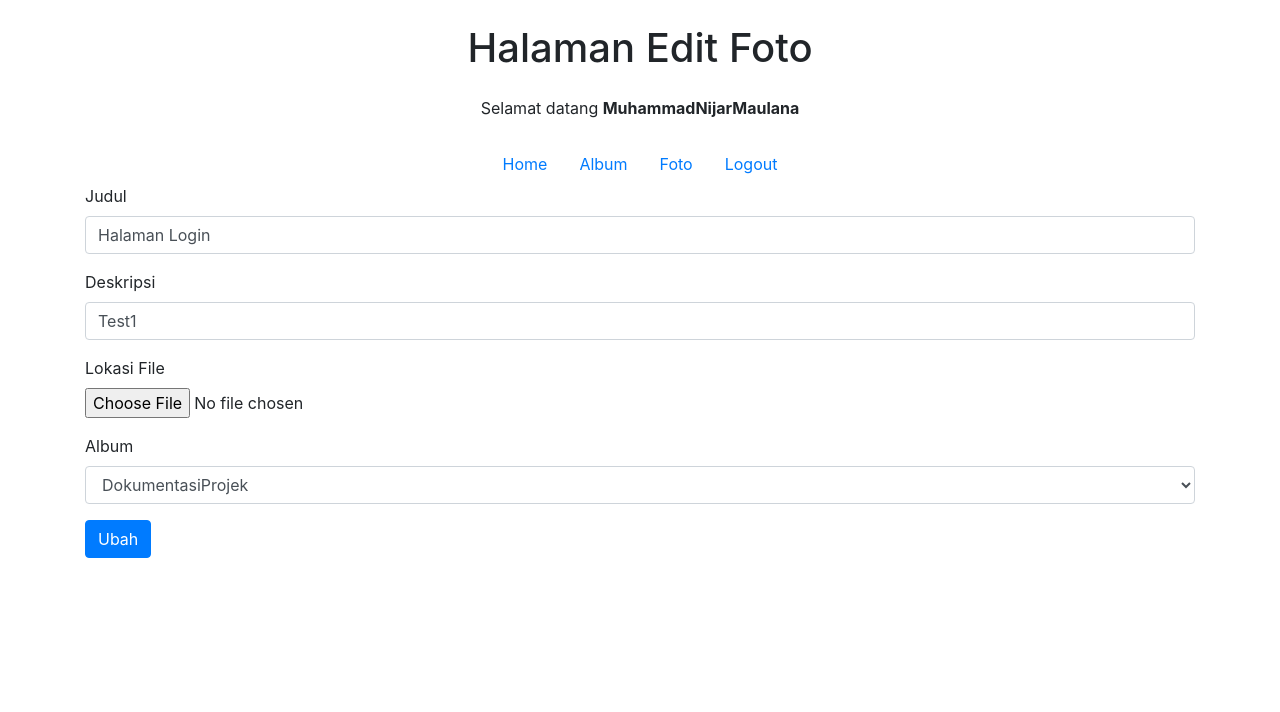
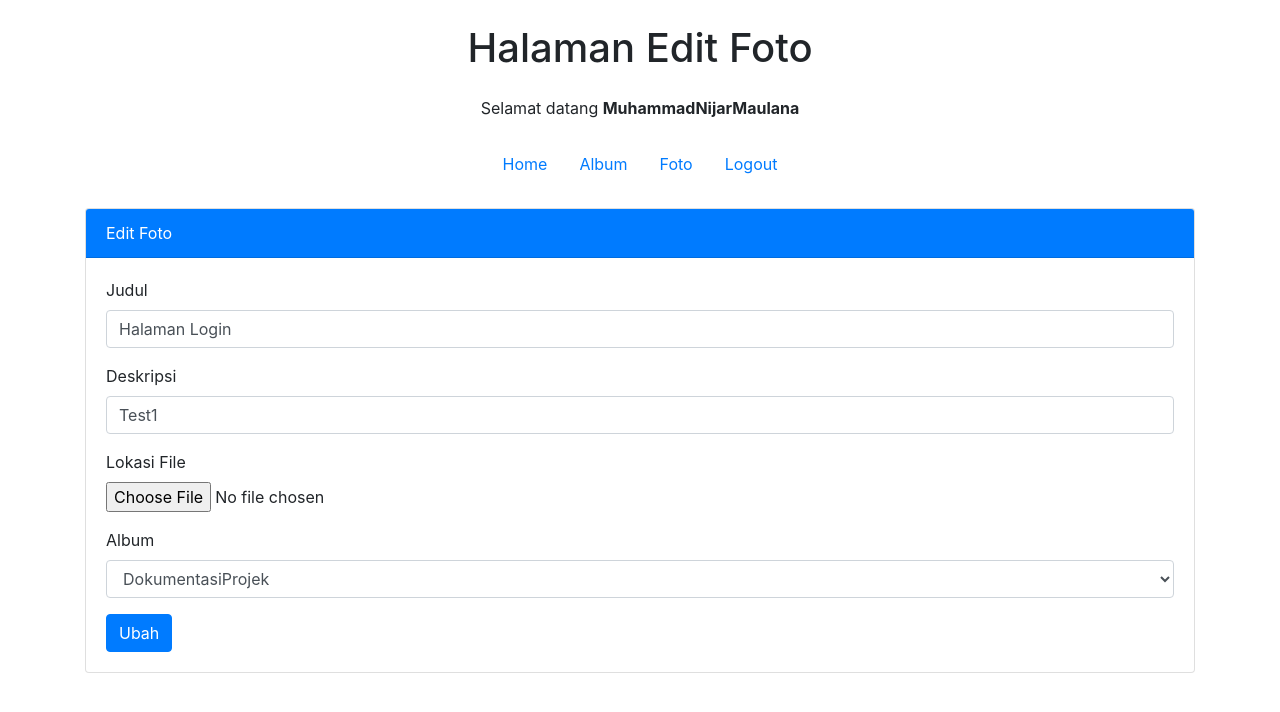
Before and after one commit to muhammadnijarmaulana/ukkgallery2024, a PHP site: page /edit_foto.php?fotoid=5 in a window 1280 px wide. Shown: the top 712 px of the page. Run offline with PHP 8.4, Linux system fonts and the light colour scheme; a user stored in the database is signed in; data comes from the database, SQL or seed files in the repository.

Commit message:
Update edit_foto.php

```diff
--- a/edit_foto.php
+++ b/edit_foto.php
@@ -35,6 +35,11 @@
             ?>
 
             <input type="text" name="fotoid" value="<?=$data['fotoid']?>" hidden>
+            <div class="card mt-4">
+            <div class="card-header bg-primary text-white">
+                Edit Foto
+            </div>
+            <div class="card-body">
             <div class="form-group">
                 <label for="judulfoto">Judul</label>
                 <input type="text" class="form-control" id="judulfoto" name="judulfoto" value="<?=$data['judulfoto']?>">
```
